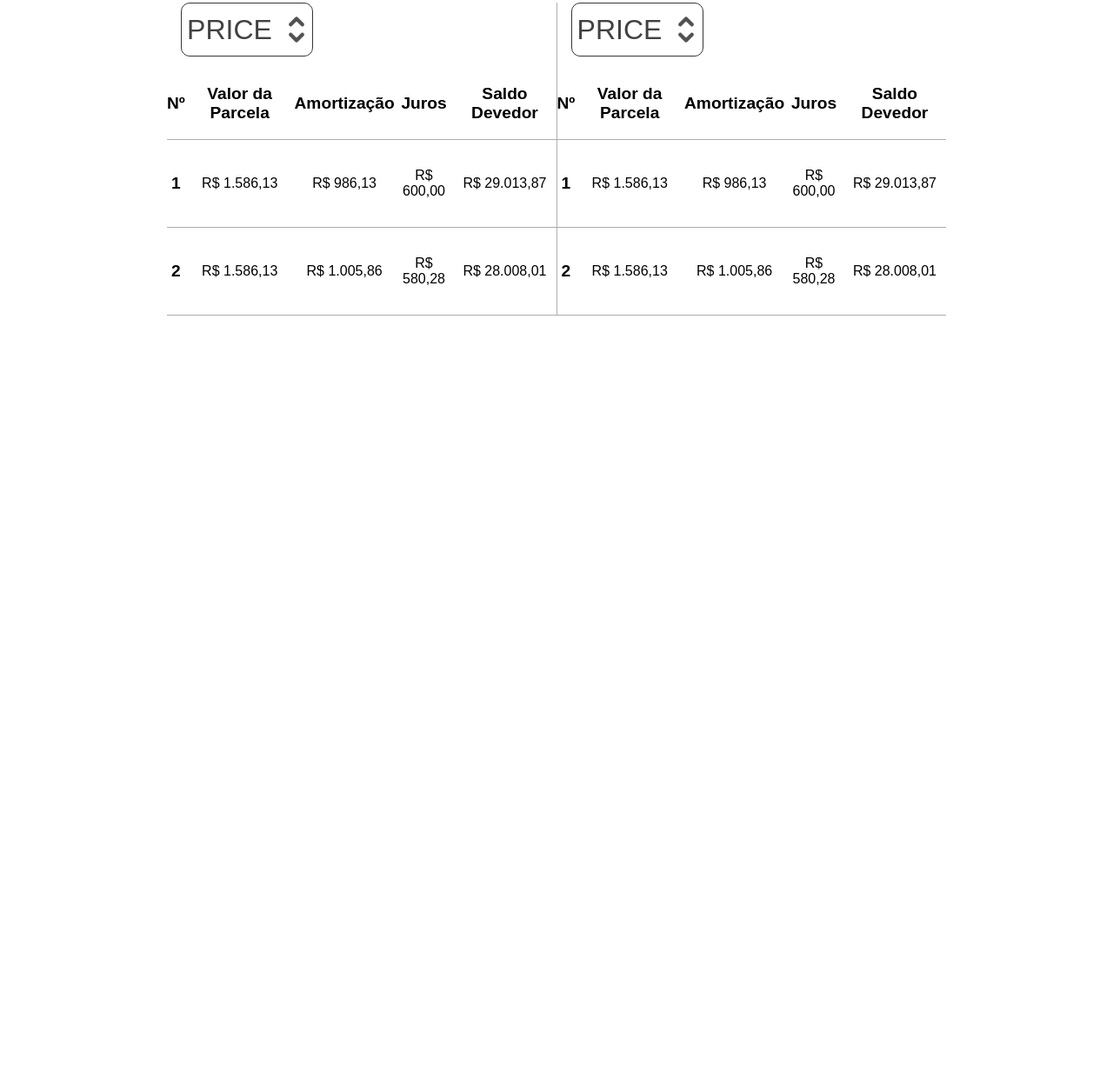
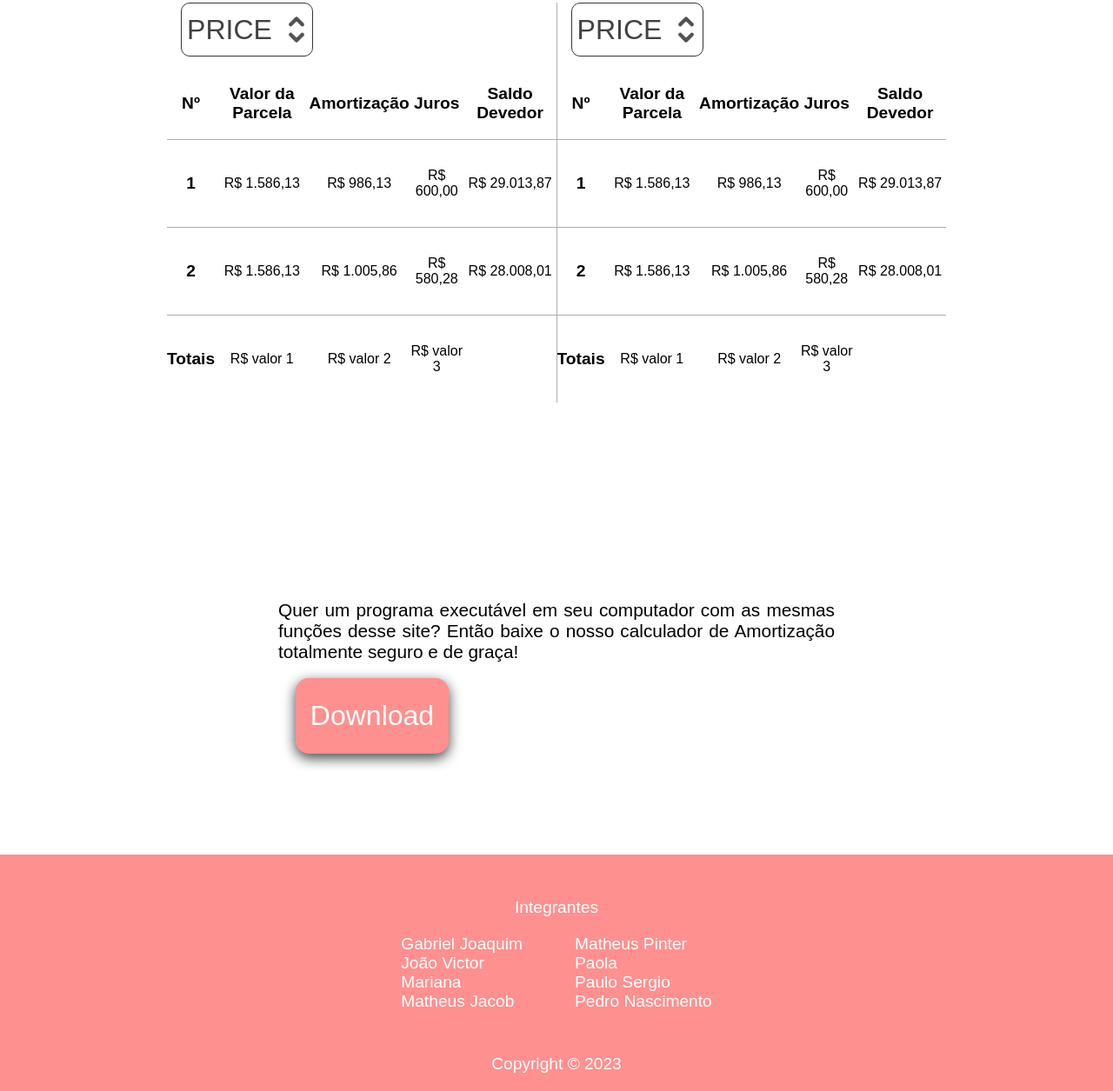
Before and after one commit to PsSergio/TRABALHO-EAMT, a plain HTML site: page SITE/index.html in a window 1280 px wide. Shown: the part 4239-5494 px from the top of the page at 87% size. Before the commit the page ends 4698 px from the top, so only its background shows below. Drawn offline with Linux system fonts and the light colour scheme; a web font is replaced by a local one.

Commit message:
feat: adicionado footer e última linha das tabelas
adicionei o footer do site e a última linha das tabelas contendo os valores totais

```diff
--- a/SITE/css/style.css
+++ b/SITE/css/style.css
@@ -7,6 +7,7 @@
     box-sizing: 0;
     font-family: 'Hammersmith One', sans-serif;
     overflow-x: hidden;
+    scroll-behavior: smooth;
 }
 
 header{
@@ -291,3 +292,41 @@ td{
     font-size: 1.2em;
     font-weight: 600;
 }
+
+.download-button{
+    background-color: #FF9090;
+    border: #ADADAD;
+    color: #FFF;
+    font-size: 2em;
+    border-radius: 15px;
+    height: 2.7em;
+    width: 5.5em;
+    box-shadow: 0px 5px 15px rgba(0, 0, 0, 0.75);
+    margin-left: 20px;
+    margin-bottom : 20px;
+}
+
+.download-button:hover{
+    transform: scale(0.97);
+}
+
+.footer{
+    font-size: 1.2em;
+    padding-bottom: 20px;
+    background-color:  #FF9090;
+    display: flex;
+    flex-direction: column;
+    align-items: center;
+    color: #FFF;
+}
+
+.footer-title{
+    padding-top: 50px;
+}
+
+.footer-integrantes{
+    margin-top: 10px;
+    padding-right: 30px;
+    padding-left: 30px;
+    display: flex;
+}
--- a/SITE/index.html
+++ b/SITE/index.html
@@ -34,7 +34,7 @@
                 <div class="dropDown" id="dropDown2">
                         <ul class="dropDown-ul">
                             <li class="dropDown-li"><a href="">Tabela</a></li>
-                            <li class="dropDown-li"><a href="">Baixar Executável</a></li>
+                            <li class="dropDown-li"><a href="#download-p">Baixar Executável</a></li>
                         </ul>
             </div>
             </div>
@@ -133,7 +133,7 @@
         <div class="calculation-container white-bkg"> <!--Esse container inclue a parte das tabelas-->
             <div class="calculation-subcontainer">
                 <div class="introduction-calculation-container">
-                    <h1 id="introduction-calculation-title" class="subtitles">Calcule a sua Amortização!</h1>
+                    <h1 id="introduction-calculation-title" class="subtitles" id="calculo-title">Calcule a sua Amortização!</h1>
                     <p id="introduction-calculation-p" class="paragraphy-info">Preencha os dados e descubra o valor
                         total da: prestação, do financiamento e dos juros. Além disso, é possível comparar cada método
                         de amortização de dívida como você quiser.</p>
@@ -207,6 +207,12 @@
                                     <td class="saldoDevedor-td">R$ 28.008,01</td>
                                 </tr>
                             </tbody>
+                            <tfoot>
+                                <td class="n-td">Totais</td>
+                                <td class="valorParcela-td">R$ valor 1</td> <!--Soma dos valores de parcelas-->
+                                <td class="amortizacao-td">R$ valor 2</td> <!--Soma dos valores de amortização-->
+                                <td class="juros-td">R$ valor 3</td> <!--Soma dos valores de juros-->
+                            </tfoot>
                         </table>
 
                     </div>
@@ -255,12 +261,45 @@
                                     <td class="saldoDevedor-td">R$ 28.008,01</td>
                                 </tr>
                             </tbody>
+                            <tfoot>
+                                <td class="n-td">Totais</td>
+                                <td class="valorParcela-td">R$ valor 1</td> <!--Soma dos valores de parcelas-->
+                                <td class="amortizacao-td">R$ valor 2</td> <!--Soma dos valores de amortização-->
+                                <td class="juros-td">R$ valor 3</td> <!--Soma dos valores de juros-->
+                            </tfoot>
                         </table>
-
                     </div>
                 </div>
             </div>
-
+        </div>
+        <div class="explication-container">
+            <div class="download white-bkg">
+                <p id="download-p" class="paragraphy-info">Quer um programa executável em seu computador com as mesmas funções desse site? Então baixe o nosso calculador de Amortização totalmente seguro e de graça!</p>
+                <br>
+                <button class="download-button">Download</button> <!--Linkar arquivo para download-->
+            </div>
+        </div>
+        <div class="footer">
+            <div class="footer-title"><p>Integrantes</p></div>
+            <div class="footer-integrantes">
+                <div class="footer-integrantes">
+                    <ul>
+                        <li>Gabriel Joaquim</li>
+                        <li>João Victor</li>
+                        <li>Mariana</li> <!--Colocar sobrenome-->
+                        <li>Matheus Jacob</li>
+                    </ul>
+                </div>
+                <div class="footer-integrantes">
+                    <ul>
+                        <li>Matheus Pinter</li>
+                        <li>Paola</li> <!--Colocar sobrenome-->
+                        <li>Paulo Sergio</li>
+                        <li>Pedro Nascimento</li>
+                    </ul>
+                </div>
+            </div>
+            <div class="footer-title"><p>Copyright © 2023</p></div>
         </div>
     </section>
     <script src="js/script.js"></script>
```
